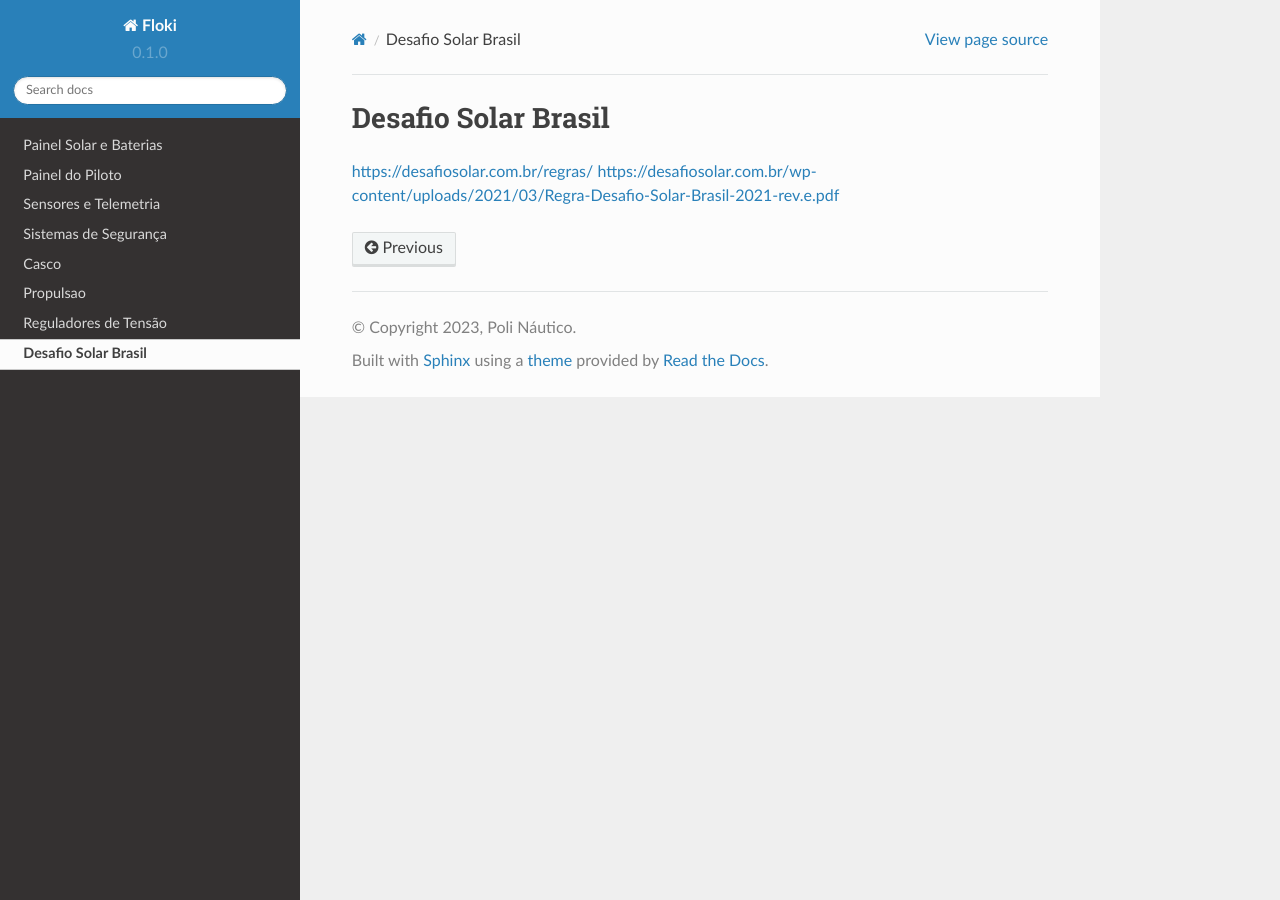
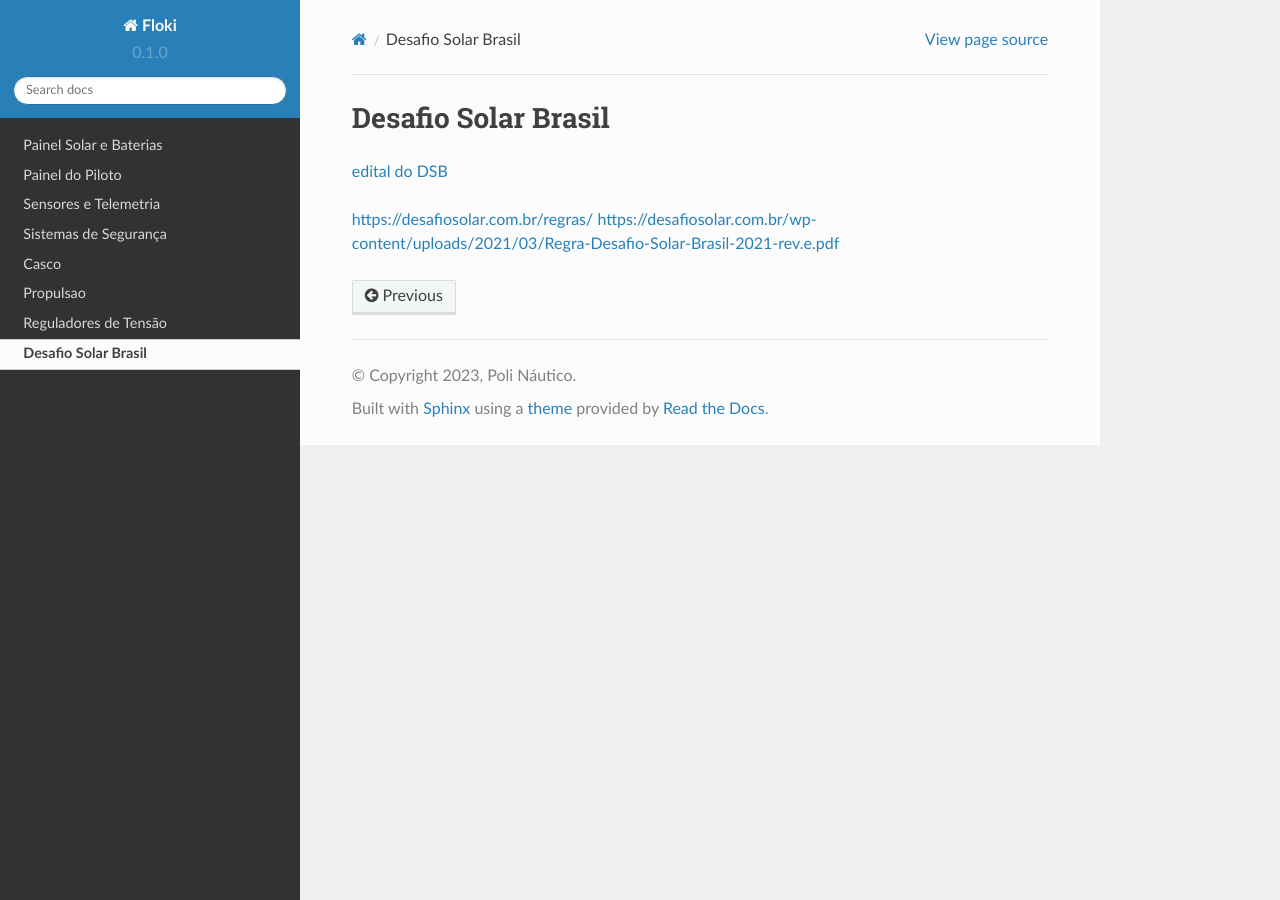
Before and after one commit to polinautico/RTD-Floki, a Sphinx documentation site: the page built from docs/source/DSB.rst, in a window 1280 px wide. Built offline with Sphinx 7.4.7 and the Read the Docs theme 2.0.0, drawn with Linux system fonts in a browser that asks for light colours.

Commit message:
referencias

```diff
--- a/docs/source/DSB.rst
+++ b/docs/source/DSB.rst
@@ -1,8 +1,10 @@
 .. _DSB:
-.. _Desafio Solar Brasil:
 
 Desafio Solar Brasil
 ====
 
+.. _edital DSB:
+`edital do DSB <https://desafiosolar.com.br/regras/>`_
+
 https://desafiosolar.com.br/regras/
 https://desafiosolar.com.br/wp-content/uploads/2021/03/Regra-Desafio-Solar-Brasil-2021-rev.e.pdf
--- a/docs/source/sistema_eletrico.rst
+++ b/docs/source/sistema_eletrico.rst
@@ -28,7 +28,7 @@ Os painéis foram arranjados em série para evitar perdas na linha, bem como usa
 Banco de Baterias
 ----
 
-Pelo `edital do DSB <https://desafiosolar.com.br/regras/>`_ temos a seguinte condição:
+Pelo :ref:`edital DSB` temos a seguinte condição:
 
 ``"5.2.2.As embarcações devem estar equipadas com um banco de baterias de capacidade nominal máxima permitida de 2075 Wh. Todas as seguintes referências à “bateria” dizem respeito ao banco de bateria. A capacidade nominal é baseada num tempo de descarga de 01 (uma) hora e será verificada inicialmente pela folha de dados do fabricante, que deve ser enviada com antecedência por e-mail para a Comissão Técnica do DSB.""``
 
```
